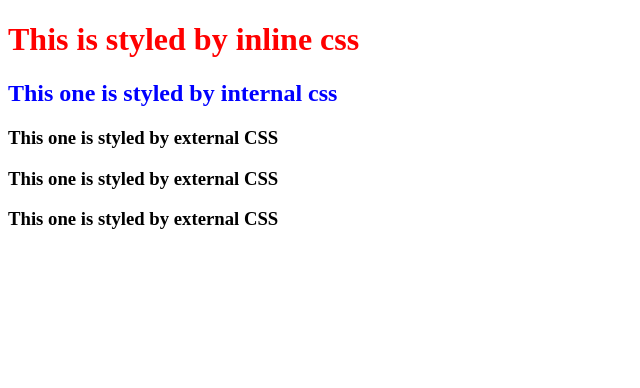
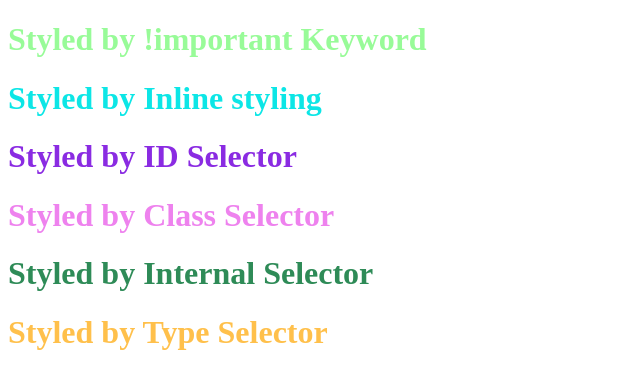
Before and after one commit to naeemrind/PH-Scale, a plain HTML site: page index.html in a window 1280 px wide. Shown: the whole page, without its empty margins (0-640 px from the left). Drawn offline with Linux system fonts and the light colour scheme.

Commit message:
Added new CSS Rules

```diff
--- a/index.html
+++ b/index.html
@@ -4,16 +4,18 @@
     <meta charset="UTF-8" />
     <meta name="viewport" content="width=1, initial-scale=1.0" />
     <title>TEST</title>
+    <link rel="stylesheet" href="style.css">
     <style>
-        h2 {
-            color: blue;
+        .internal {
+            color: seagreen;
         }
     </style>
   <body>
-    <h1 style="color: red;">This is styled by inline css</h1>
-    <h2>This one is styled by internal css</h2>
-    <h3>This one is styled by external CSS</h3>
-    <h3>This one is styled by external CSS</h3>
-    <h3>This one is styled by external CSS</h3>
+    <h1 class="heading1">Styled by !important Keyword</h1>
+    <h1 style="color: #0ce6e6;" class="heading" id="heading">Styled by Inline styling</h1>
+    <h1 class="heading3" id="heading3">Styled by ID Selector</h1>
+    <h1 class="heading4" id="heading4">Styled by Class Selector</h1>
+    <h1 class="internal">Styled by Internal Selector</h1>
+    <h1>Styled by Type Selector</h1>
   </body>
 </html>
--- a/style.css
+++ b/style.css
@@ -1,3 +1,29 @@
-h3 {
-    color: purple;
+.heading1 {
+    color: palegreen !important;
 }
+
+
+#heading3 {
+    color: blueviolet;
+}
+
+
+
+h1 {
+    color: #ffc04b;
+}
+
+.heading4 {
+    color: violet;
+}
+
+
+
+
+/* PRESIDENCE */
+
+/* !important
+Inline
+ID
+CLASS
+Type */
```
